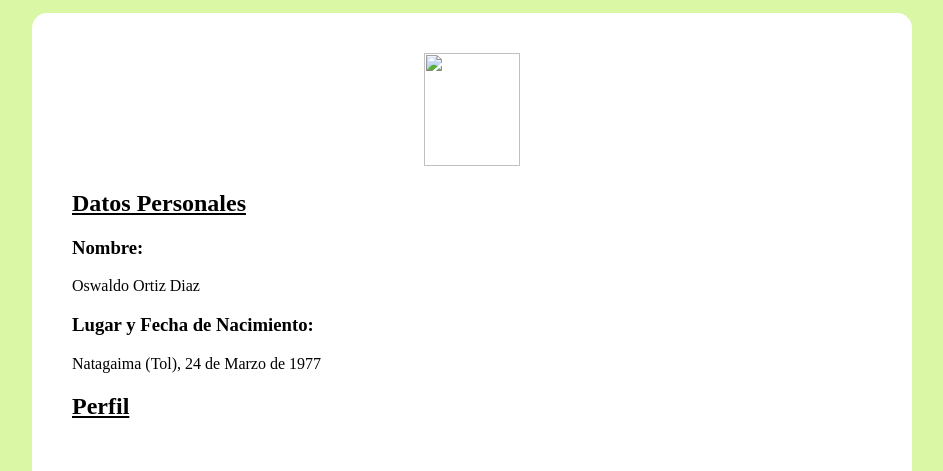
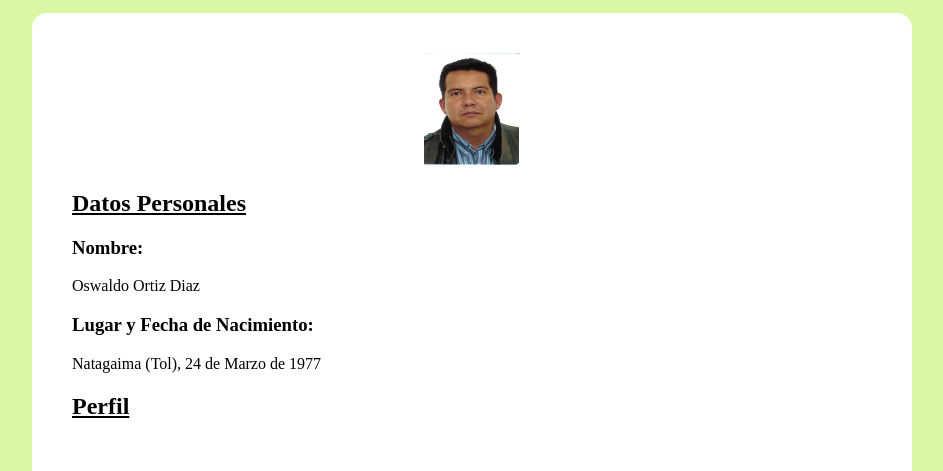
Before and after one commit to oswaldo77/Mi_Pagina_NextU-master, a plain HTML site: page Index.html in a window 1280 px wide. Shown: the part 313-784 px from the top of the page, without its empty margins (186-1129 px from the left). Drawn offline with Linux system fonts and the light colour scheme.

Commit message:
Insertar Imagen Foto HV
Inserte foto con referencia relativa

```diff
--- a/Index.html
+++ b/Index.html
@@ -53,7 +53,7 @@ footer {
 </header>
 <p>
 <div id="cuerpo">
-<center><img src="../../../../../Documents/Scanned Documents/Documents/Foto Osw.jpeg" width="96" height="113"></center>
+<center><img src="images/Foto Osw.jpeg" width="96" height="113"></center>
 </p>
 <p><h2><u>Datos Personales</u></h2>
 <h3>Nombre:</h3>
```
